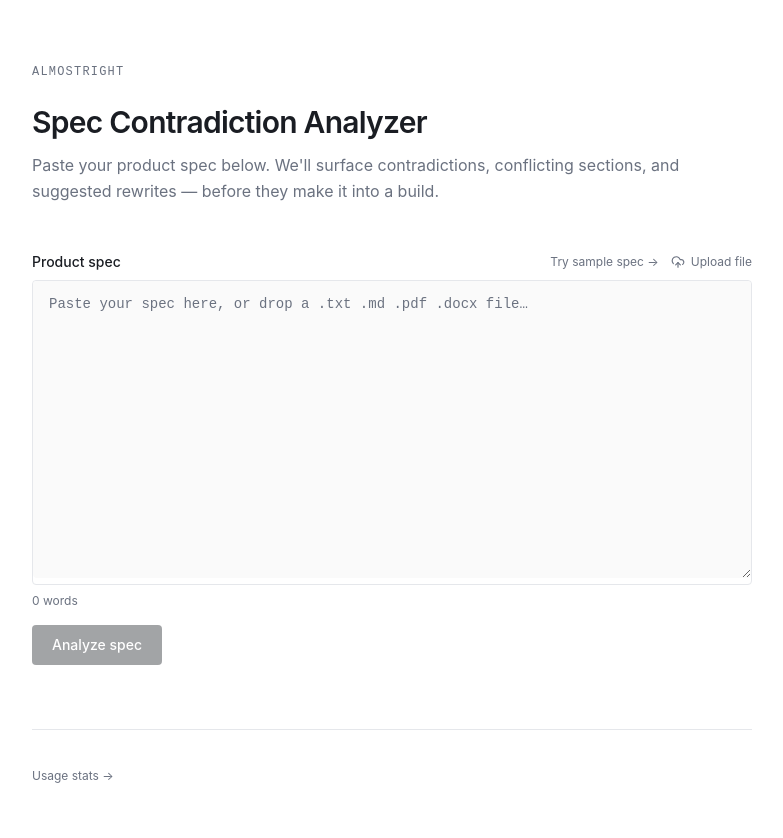
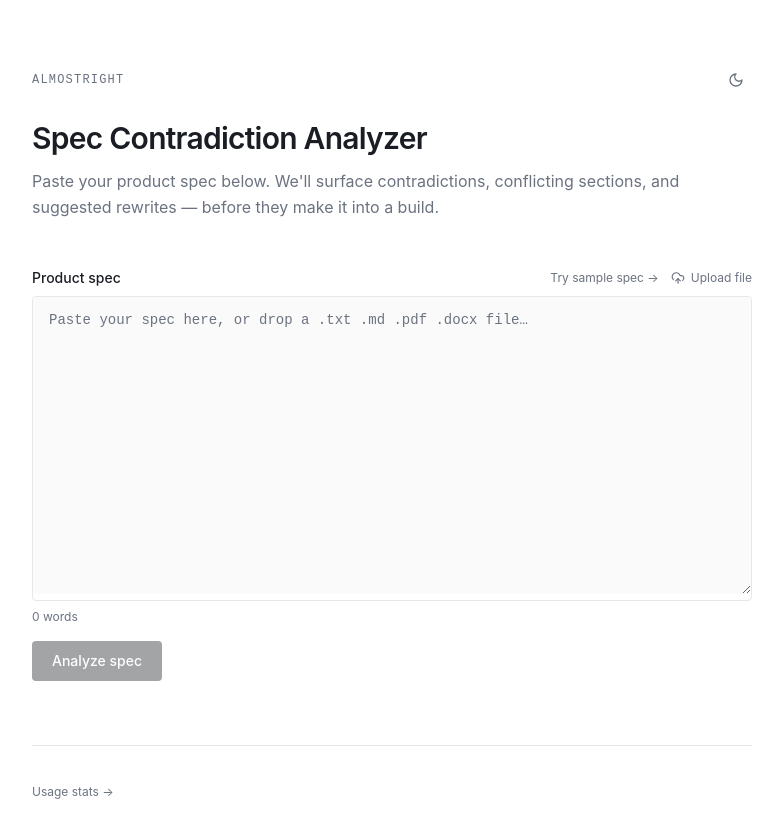
Before and after one commit to labamc/almostright, a Next.js app: page / in a window 1280 px wide. Shown: the top 838 px of the page, without its empty margins (248-1031 px from the left). Built offline with nearby package versions, Linux system fonts and the light colour scheme.

Commit message:
feat(theme): add light/dark mode toggle with next-themes (STORY-37)

```diff
--- a/app/globals.css
+++ b/app/globals.css
@@ -28,6 +28,27 @@
     --radius: 0.375rem;
   }
 
+  .dark {
+    --background: 222 14% 8%;
+    --foreground: 210 20% 92%;
+
+    --card: 222 14% 11%;
+    --card-foreground: 210 20% 92%;
+
+    --border: 222 14% 18%;
+    --input: 222 14% 18%;
+    --ring: 210 20% 70%;
+
+    --muted: 222 14% 14%;
+    --muted-foreground: 220 9% 55%;
+
+    --primary: 210 20% 92%;
+    --primary-foreground: 222 14% 8%;
+
+    --destructive: 0 84% 60%;
+    --destructive-foreground: 0 0% 100%;
+  }
+
   * {
     @apply border-border;
   }
--- a/app/layout.tsx
+++ b/app/layout.tsx
@@ -1,5 +1,6 @@
 import type { Metadata } from "next"
 import "./globals.css"
+import { ThemeProvider } from "@/components/ThemeProvider"
 
 export const metadata: Metadata = {
   title: "AlmostRight — Spec Contradiction Analyzer",
@@ -8,8 +9,10 @@ export const metadata: Metadata = {
 
 export default function RootLayout({ children }: { children: React.ReactNode }) {
   return (
-    <html lang="en">
-      <body>{children}</body>
+    <html lang="en" suppressHydrationWarning>
+      <body>
+        <ThemeProvider>{children}</ThemeProvider>
+      </body>
     </html>
   )
 }
--- a/app/page.tsx
+++ b/app/page.tsx
@@ -4,6 +4,7 @@ import { useState } from "react"
 import Link from "next/link"
 import { SpecForm } from "@/components/SpecForm"
 import { ResultsDisplay } from "@/components/ResultsDisplay"
+import { ThemeToggle } from "@/components/ThemeToggle"
 import type { AnalysisResult } from "@/lib/types"
 
 export default function Home() {
@@ -14,10 +15,11 @@ export default function Home() {
     <main className="min-h-screen bg-background">
       <div className="max-w-3xl mx-auto px-6 py-16">
         <header className="mb-12">
-          <div className="flex items-center gap-2 mb-6">
+          <div className="flex items-center justify-between mb-6">
             <span className="text-xs font-mono tracking-widest text-muted-foreground uppercase">
               AlmostRight
             </span>
+            <ThemeToggle />
           </div>
           <h1 className="text-3xl font-semibold tracking-tight text-foreground mb-3">
             Spec Contradiction Analyzer
--- /dev/null
+++ b/components/ThemeProvider.tsx
@@ -0,0 +1,11 @@
+"use client"
+
+import { ThemeProvider as NextThemesProvider } from "next-themes"
+
+export function ThemeProvider({ children }: { children: React.ReactNode }) {
+  return (
+    <NextThemesProvider attribute="class" defaultTheme="system" enableSystem>
+      {children}
+    </NextThemesProvider>
+  )
+}
--- /dev/null
+++ b/components/ThemeToggle.tsx
@@ -0,0 +1,30 @@
+"use client"
+
+import { useTheme } from "next-themes"
+import { Sun, Moon } from "lucide-react"
+import { useEffect, useState } from "react"
+import { cn } from "@/lib/utils"
+
+export function ThemeToggle() {
+  const { theme, setTheme } = useTheme()
+  const [mounted, setMounted] = useState(false)
+
+  useEffect(() => setMounted(true), [])
+  if (!mounted) return <div className="h-8 w-8" />
+
+  const isDark = theme === "dark"
+
+  return (
+    <button
+      type="button"
+      onClick={() => setTheme(isDark ? "light" : "dark")}
+      className={cn(
+        "flex items-center justify-center h-8 w-8 rounded-md",
+        "text-muted-foreground hover:text-foreground hover:bg-muted transition-colors"
+      )}
+      aria-label="Toggle theme"
+    >
+      {isDark ? <Sun className="h-4 w-4" /> : <Moon className="h-4 w-4" />}
+    </button>
+  )
+}
--- a/package.json
+++ b/package.json
@@ -18,6 +18,7 @@
     "lucide-react": "^0.462.0",
     "mammoth": "^1.8.0",
     "next": "^15.3.2",
+    "next-themes": "^0.4.6",
     "pdf-parse": "^1.1.1",
     "react": "^19.0.0",
     "react-dom": "^19.0.0",
```
Also changed, not shown: 1 other file (tests, documents, lock files or other folders).
